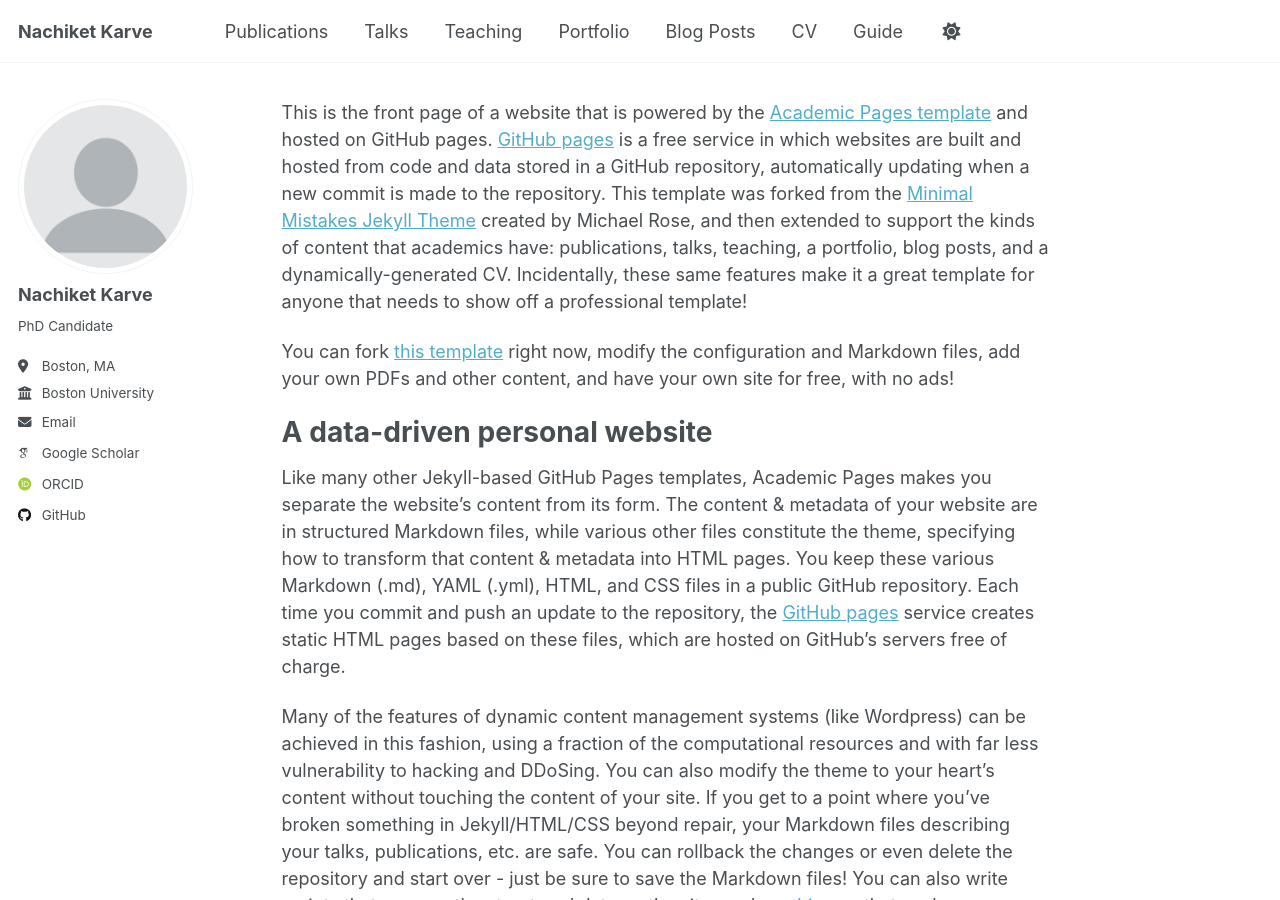
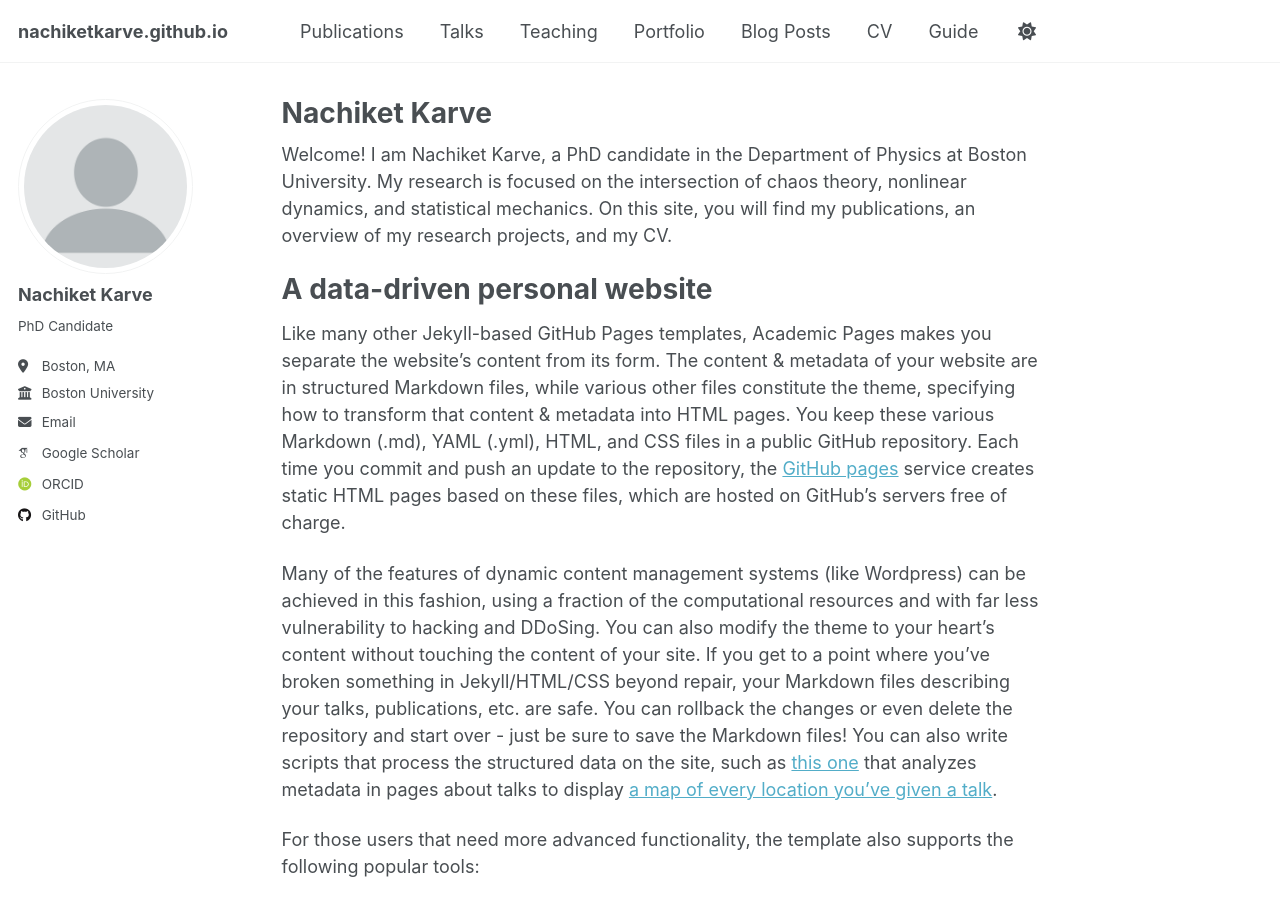
Before and after one commit to nachiketkarve/nachiketkarve.github.io, a Jekyll site: the page built from _pages/about.md, in a window 1280 px wide and 900 px high. Built offline with Jekyll 4.4.1, drawn with Linux system fonts in a browser that asks for light colours; some web fonts are replaced; a script that is not in the unit is left out.

Commit message:
Initial Commit

```diff
--- a/_config.yml
+++ b/_config.yml
@@ -9,10 +9,10 @@
 # Basic Site Settings
 locale                   : "en-US"
 site_theme               : "default"
-title                    : "Nachiket Karve"
+title                    : #"Nachiket Karve"
 title_separator          : "-"
-name                     : #&name "Nachiket Karve"
-description              : #&description "Personal website"
+name                     : &name "Nachiket Karve"
+description              : &description "Personal website"
 url                      : https://nachiketkarve.github.io # the base hostname & protocol for your site e.g. "https://[your GitHub username].github.io" or if you already have some other page hosted on Github then use "https://[your GitHub username].github.io/[Your Repo Name]"
 baseurl                  : "" # the subpath of your site, e.g. "/blog"
 repository               : "nachiketkarve/nachiketkarve.github.io"
--- a/_pages/about.md
+++ b/_pages/about.md
@@ -1,15 +1,13 @@
 ---
 permalink: /
-title: #"Nachiket Karve"
+title: "Nachiket Karve"
 author_profile: true
 redirect_from:
   - /about/
   - /about.html
 ---
 
-This is the front page of a website that is powered by the [Academic Pages template](https://github.com/academicpages/academicpages.github.io) and hosted on GitHub pages. [GitHub pages](https://pages.github.com) is a free service in which websites are built and hosted from code and data stored in a GitHub repository, automatically updating when a new commit is made to the repository. This template was forked from the [Minimal Mistakes Jekyll Theme](https://mmistakes.github.io/minimal-mistakes/) created by Michael Rose, and then extended to support the kinds of content that academics have: publications, talks, teaching, a portfolio, blog posts, and a dynamically-generated CV. Incidentally, these same features make it a great template for anyone that needs to show off a professional template!
-
- You can fork [this template](https://github.com/academicpages/academicpages.github.io) right now, modify the configuration and Markdown files, add your own PDFs and other content, and have your own site for free, with no ads!
+Welcome! I am Nachiket Karve, a PhD candidate in the Department of Physics at Boston University. My research is focused on the intersection of chaos theory, nonlinear dynamics, and statistical mechanics. On this site, you will find my publications, an overview of my research projects, and my CV.
 
 A data-driven personal website
 ======
```
